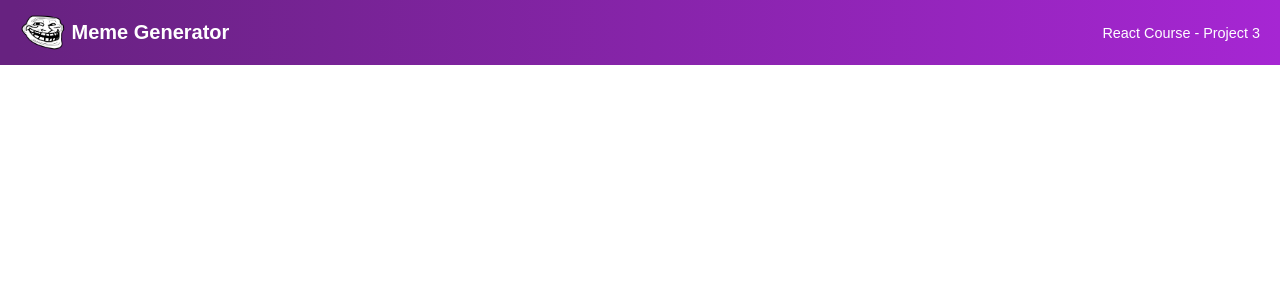
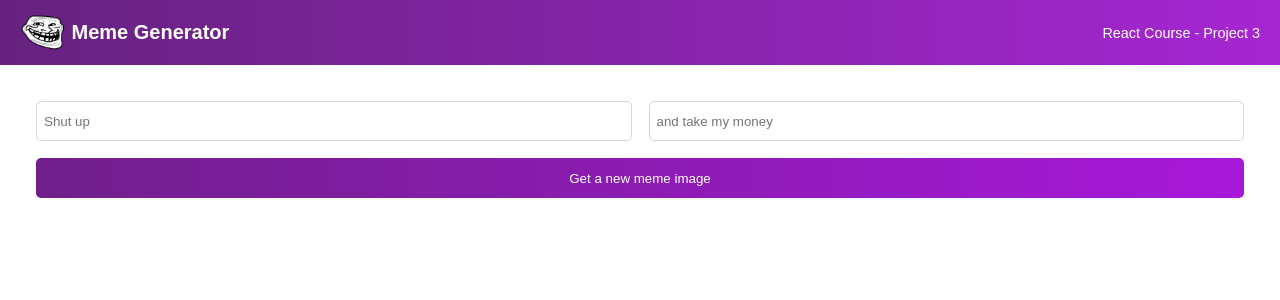
Before and after one commit to richasudikonda/meme_generator, a React (Vite) app: page / in a window 1280 px wide. Shown: the top 300 px of the page. Built offline with nearby package versions, Linux system fonts and the light colour scheme.

Commit message:
form creation

```diff
--- a/src/App.jsx
+++ b/src/App.jsx
@@ -1,10 +1,12 @@
 import React from "react";
 import Header from "./components/Header";
+import Meme from "./components/Meme";
 
 export default function App(){
     return(
         <div>
             <Header />
+            <Meme />
         </div>
     )
 }
--- /dev/null
+++ b/src/components/Meme.jsx
@@ -0,0 +1,13 @@
+import React from "react";
+
+export default function Meme(){
+    return(
+        <main>
+            <form className="form">
+                <input type="text" placeholder="Shut up" className="form--input"/>
+                <input type="text" placeholder="and take my money" className="form--input"/>
+                <button className="form--button">Get a new meme image</button>
+            </form>
+        </main>
+    )
+}
--- a/src/styles.css
+++ b/src/styles.css
@@ -7,6 +7,9 @@ body{
     margin: 0;
 }
 
+main{
+    padding: 36px;
+}
 .header{
     display: flex;
     align-items: center;
@@ -30,3 +33,26 @@ body{
     font-size: .90rem;
     font-weight: 500;
 }
+
+.form{
+    display: grid;
+    grid-template: 40px 40px / 1fr 1fr;
+    gap: 17px
+}
+
+.form--input{
+    font-family: "Karla",sans-serif;
+    border-radius: 5px;
+    border: 1px solid #D5D4D8;
+    text-indent: 5px;
+}
+
+.form--button{
+    grid-column: 1 / -1;
+    font-family: "Karla", sans-serif;
+    border-radius: 5px;
+    background:  linear-gradient(90.41deg, #711F8D 1.14%, #A818DA 100%);
+    color: white;
+    border: none;
+    cursor: pointer;
+}
```
